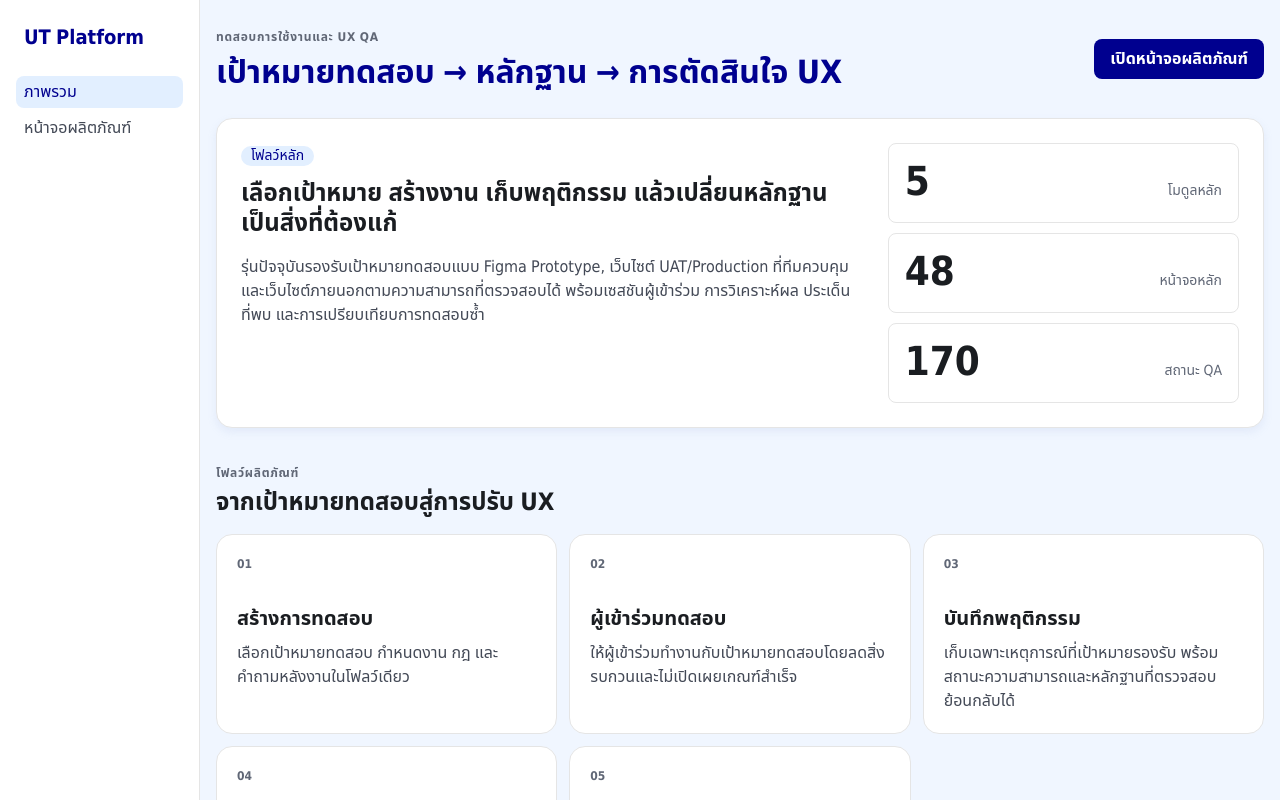
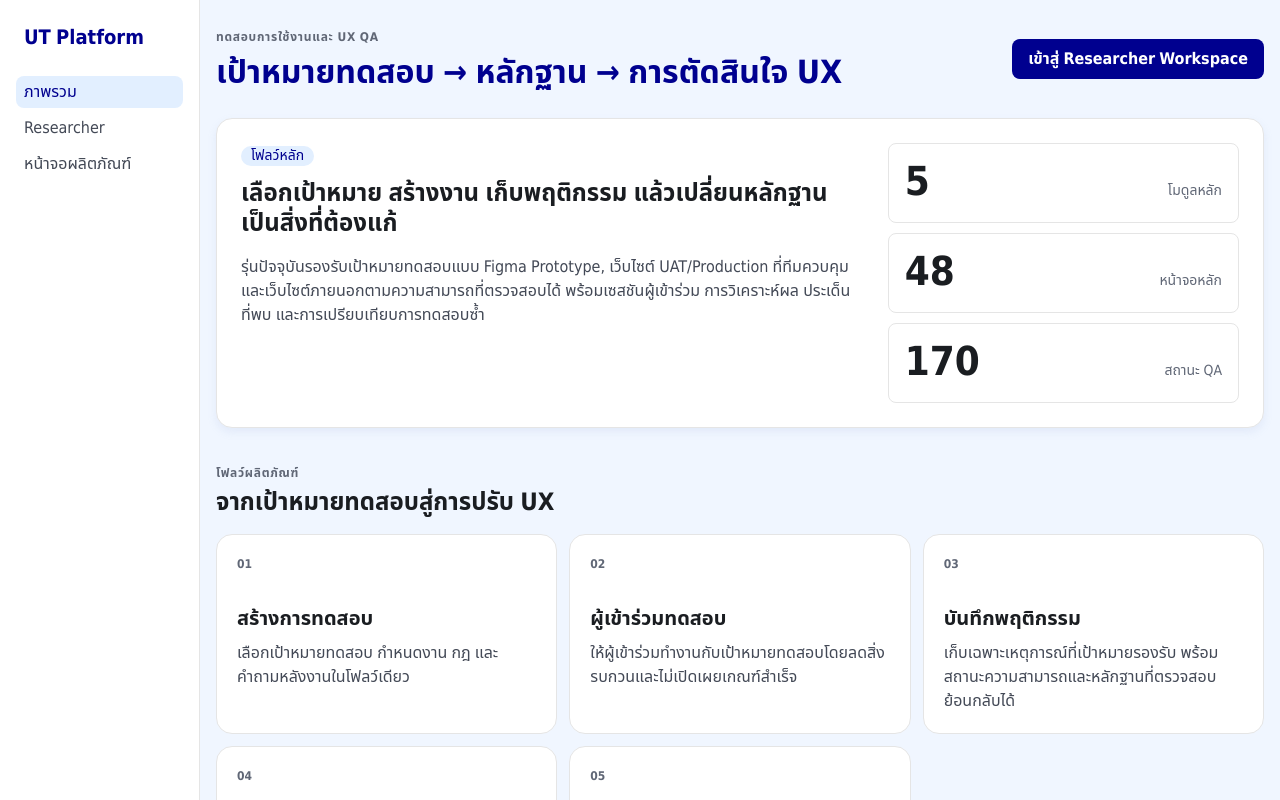
Before and after one commit to kreecrypto/Usability-Testing-Platform, a Next.js app: page / in a window 1280 px wide. Shown: the top 800 px of the page. Built offline with nearby package versions, Linux system fonts and the light colour scheme.

Commit message:
MAJOR-A: expose researcher entry from production home

```diff
--- a/src/app/page.tsx
+++ b/src/app/page.tsx
@@ -22,6 +22,7 @@ const modules = [
 ];
 
 const reviewLinks = [
+  { label: "Researcher", href: "/projects" },
   { label: "หน้าจอผลิตภัณฑ์", href: "/high-fi" },
 ];
 
@@ -44,7 +45,7 @@ export default function Home() {
             <p className="eyebrow">ทดสอบการใช้งานและ UX QA</p>
             <h1>เป้าหมายทดสอบ → หลักฐาน → การตัดสินใจ UX</h1>
           </div>
-          <a className="primaryButton" href="/high-fi">เปิดหน้าจอผลิตภัณฑ์</a>
+          <a className="primaryButton" href="/login">เข้าสู่ Researcher Workspace</a>
         </header>
 
         <section id="overview" className="heroCard">
```
